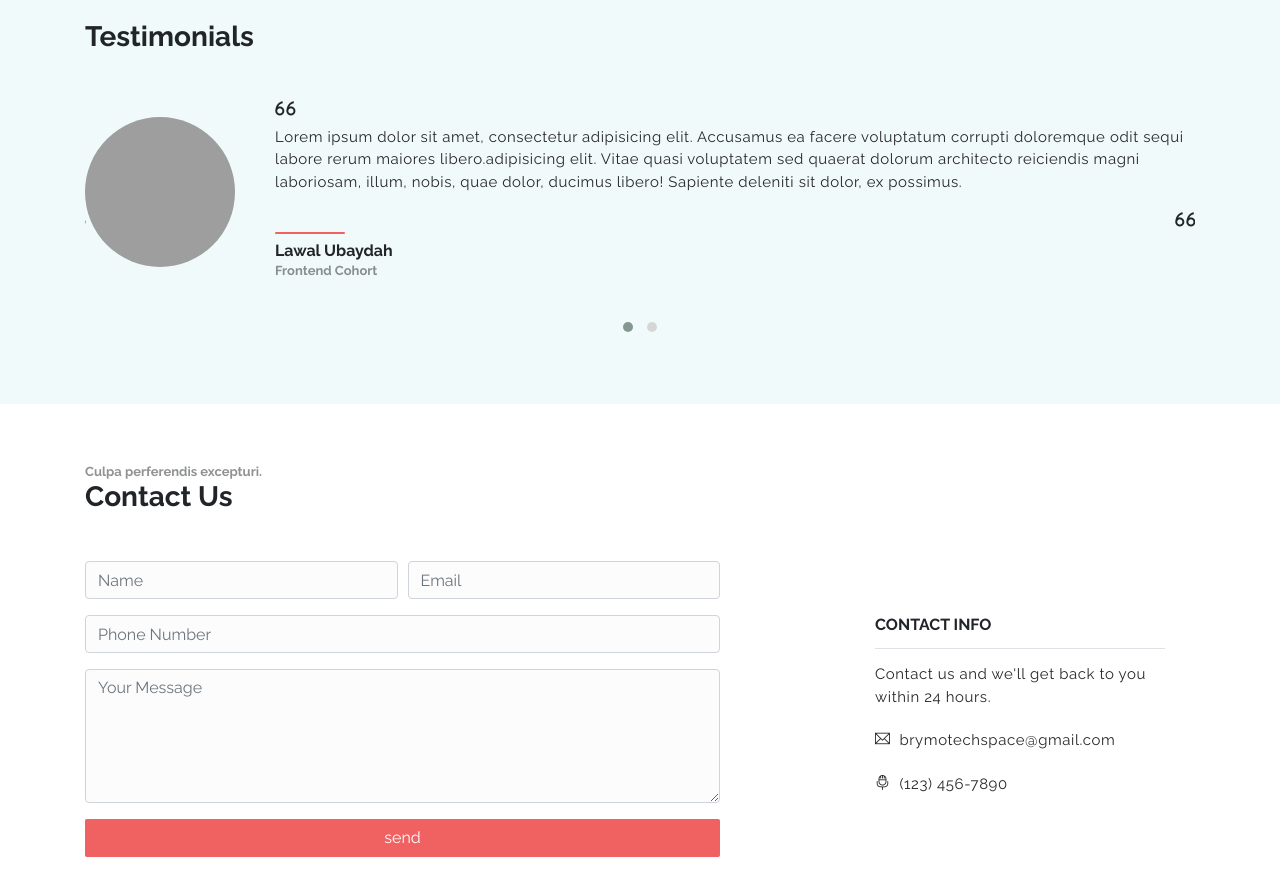
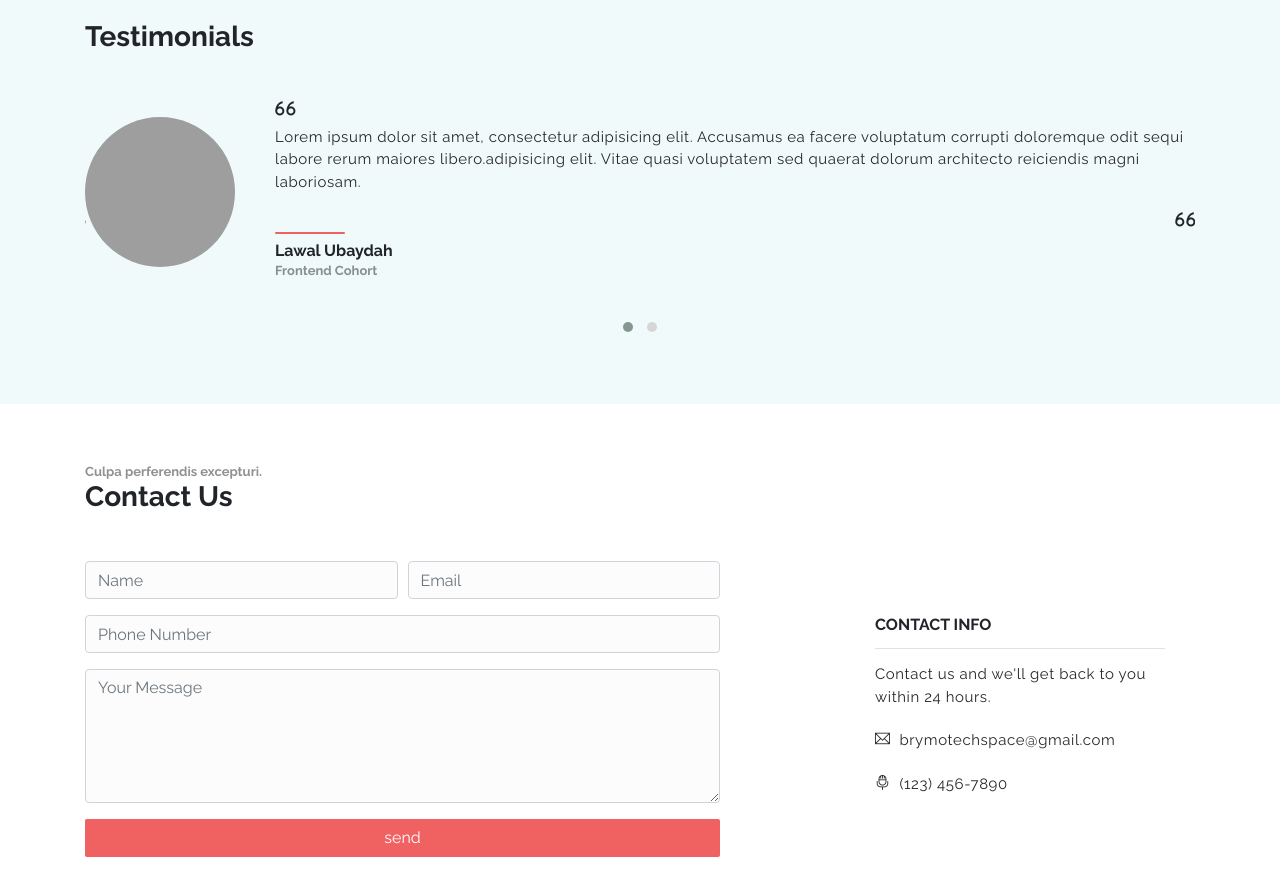
Before and after one commit to Oxygene1/brymotechspace, a website: page public_html/index.html in a window 1280 px wide. Shown: the part 1900-2796 px from the top of the page. Drawn offline with nearby package versions, Linux system fonts and the light colour scheme; grey boxes are pictures that could not be loaded.

Commit message:
changes made

```diff
--- a/public_html/index.html
+++ b/public_html/index.html
@@ -383,8 +383,7 @@
                   Accusamus ea facere voluptatum corrupti doloremque odit sequi
                   labore rerum maiores libero.adipisicing elit. Vitae quasi
                   voluptatem sed quaerat dolorum architecto reiciendis magni
-                  laboriosam, illum, nobis, quae dolor, ducimus libero! Sapiente
-                  deleniti sit dolor, ex possimus.
+                  laboriosam.
                 </p>
                 <h5 class="ti-quote-left text-right font-weight-bold"></h5>
 
```
